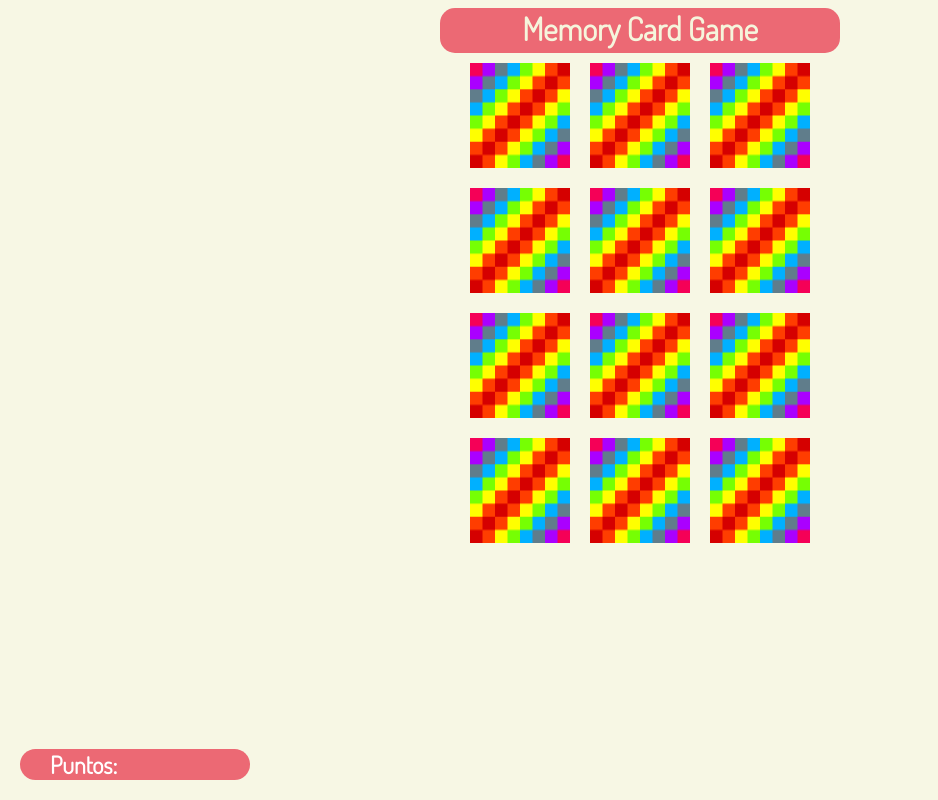
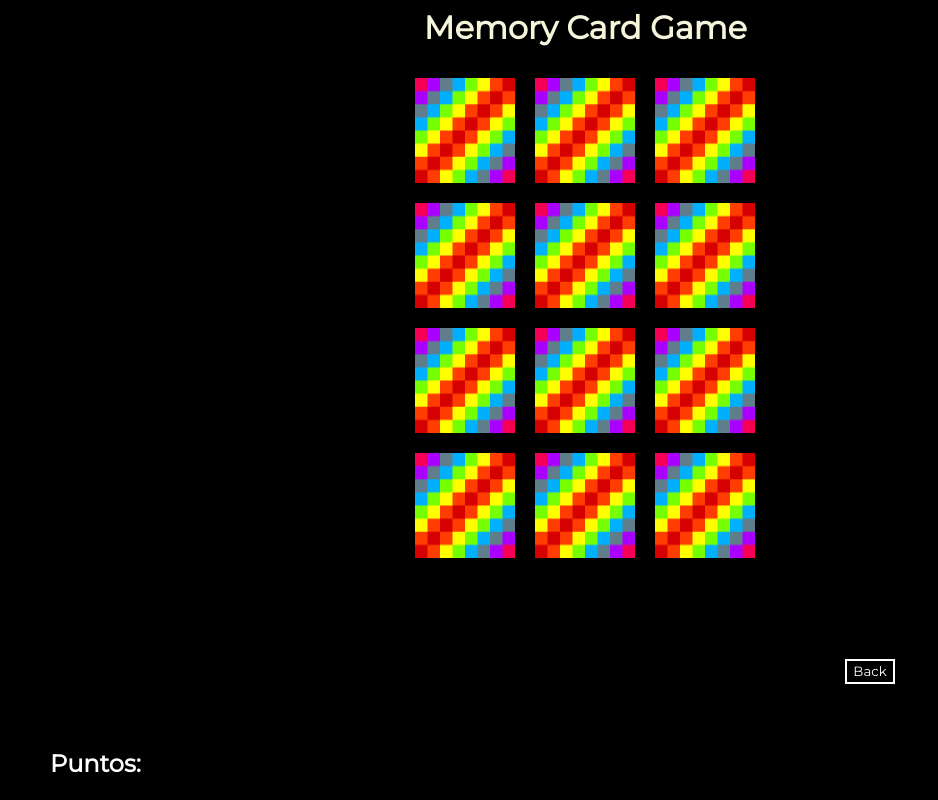
Before and after one commit to seba-pas/MemoryCardGame-, a plain HTML site: page index.html in a window 1280 px wide. Shown: the whole page, without its empty margins (0-938 px from the left). Drawn offline with Linux system fonts and the light colour scheme.

Commit message:
final commit

```diff
--- a/index.html
+++ b/index.html
@@ -4,20 +4,24 @@
     <meta charset="utf-8">
     <meta name="viewport" content="width=device-width, initial-scale=1">
     <link rel="stylesheet" type="text/css" href="./styles.css"></link>
+    <link rel="preconnect" href="https://fonts.googleapis.com">
+<link rel="preconnect" href="https://fonts.gstatic.com" crossorigin>
+<link href="https://fonts.googleapis.com/css2?family=Montserrat:wght@200;400&display=swap" rel="stylesheet">
     <title>Juego De Cartas</title>
   </head>
 
   <body>
     <div>
-       <h1>Memory Card Game</h1>
-       <div id="grid"></div>
+      <h1>Memory Card Game</h1>
+      <div id="grid"></div>
 
-     </div>
+    </div>
 
     <div class="score">
-       <p>Puntos: <span id="resultado"></span></p>
+      <p>Puntos: <span id="resultado"></span></p>
 
     </div>
+    <a class="but" href='https://portfolio-sebapas.vercel.app/'><button>Back</button></a>
 
 
         <script src='./app.js'></script>
--- a/styles.css
+++ b/styles.css
@@ -1,17 +1,17 @@
-@import url('https://fonts.googleapis.com/css2?family=Dosis:wght@300&family=Open+Sans:wght@300&display=swap');
 
 h1{
     height: 45px;
     width: 400px;
-  background-color: #EC6974;
-  font-family: 'Dosis', sans-serif;
+  background-color: black;
+  font-family: 'Montserrat', sans-serif;
   display: flex;
-  justify-content: center;
+  justify-content:center;
   margin: 0px;
   font-weight: 800;
   font-stretch: expanded;
   border-radius: 15px;
   color: beige;
+  margin-bottom:15px;
 
 }
 
@@ -30,14 +30,17 @@ img {
 }
 
 body {
-    background-color: rgba(245, 245, 220, 0.744);
+    background-color:black;
     justify-content: center;
     display: flex;
 }
 .score{
+    display:inline-block;
+
     height: 450px;
     width: 230px;
-    font-family: 'Dosis', sans-serif;
+  font-family: 'Montserrat', sans-serif;
+
     color: rgba(0, 0, 0, 0.659);
     font-weight: bold;
     border-radius: 15px;
@@ -57,11 +60,37 @@ body {
      }
 
      p {
+  font-family: 'Montserrat', sans-serif;
+
          padding-left: 30px;
          color: white;
-         background-color:#EC6974;
+         background-color:black;
          border-radius: 50px;
       }
      img:hover{
         transition: width 2s, height 2s, transform 2s;
      }
+     button {
+  font-family: 'Montserrat', sans-serif;
+
+        float: right;
+
+        background-color: black;
+        color: white;
+        border: 2px solid white;
+        animation: fadeIn 5s;
+      }
+      button:hover {
+        background-color: white;
+        color: black;
+        transition: 0.8s;
+      }
+
+
+      .but{
+        display: flex;
+        justify-content: flex-end;
+        height: 25px;
+        margin-top:51.5%;
+        margin-left: 60px;
+      }
```
